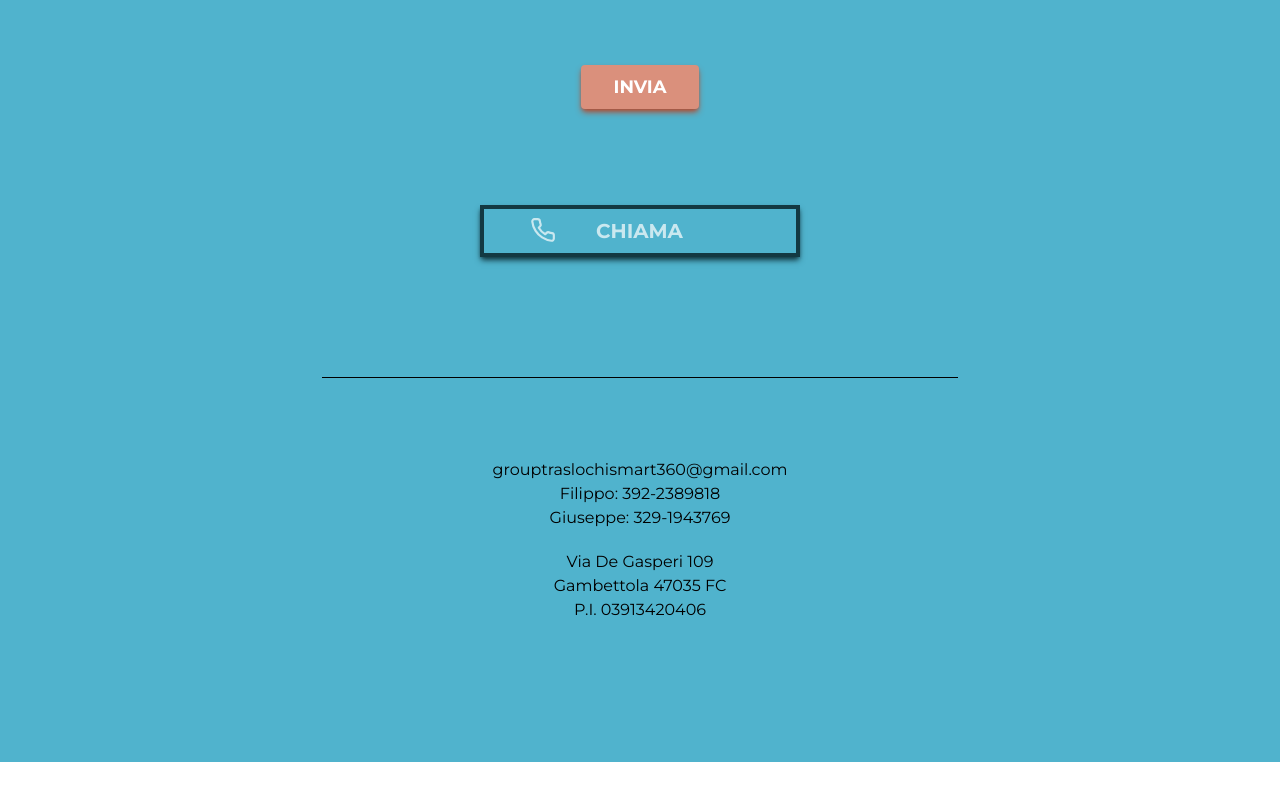
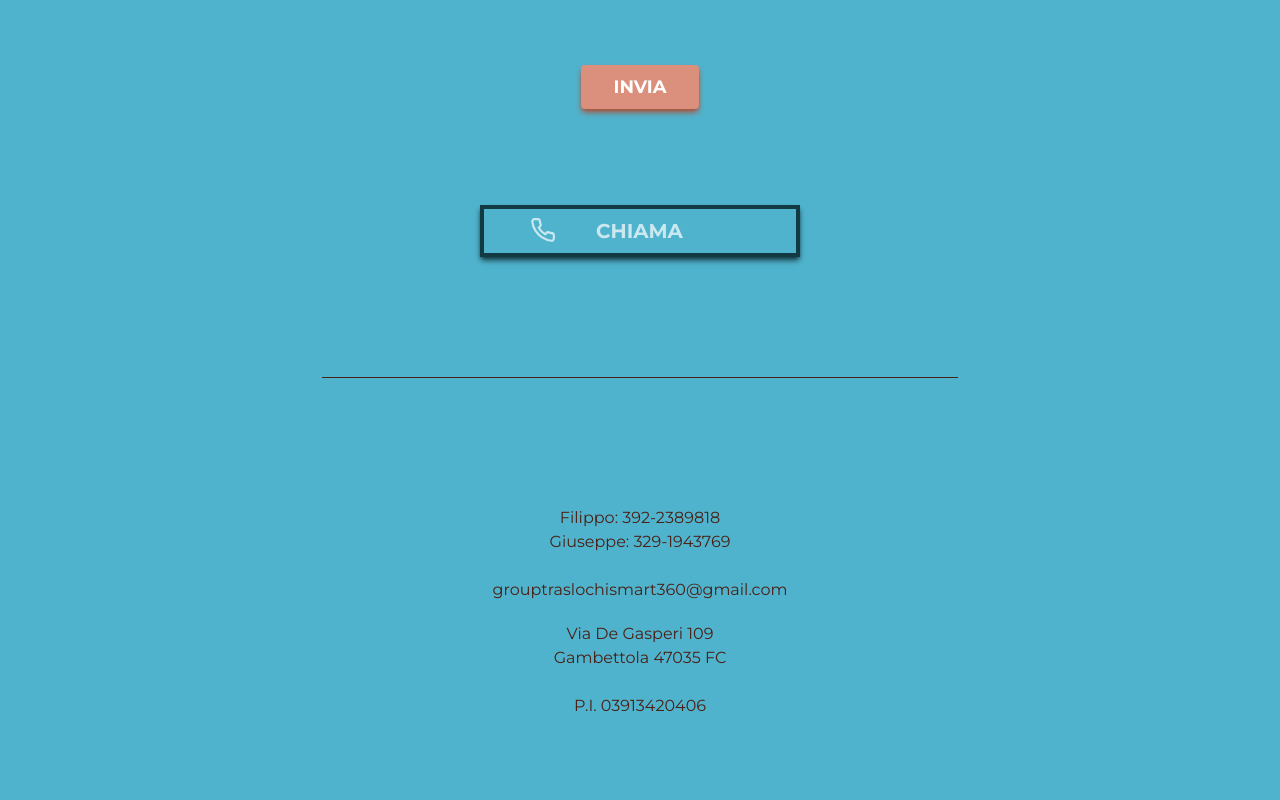
Before and after one commit to boobaGreen/smart360, a React (Vite) app: page / in a window 1280 px wide. Shown: the part 4074-4874 px from the top of the page. Before the commit the page ends 4836 px from the top, so only its background shows below. Built offline with nearby package versions, Linux system fonts and the light colour scheme; what tailwindcss-brand-colors, tailwindcss-debug-screens would draw is missing.

Commit message:
inizio seo 3

```diff
--- a/src/FormFooter.tsx
+++ b/src/FormFooter.tsx
@@ -190,16 +190,16 @@ export default function Form() {
                   />
                 </div>
               </div>
-              <div className="p-2 w-full pt-20 border-t border-gray-200 text-center mt-28 ">
-                <a className="text-indigo-500">{email}</a>
-                <br />
+              <div className="p-2 w-full pt-20 border-t border-gray-200 text-center mt-28 text-redCesena-900">
+                <br /> <br />
                 Filippo: {tel1} <br />
-                Giuseppe: {tel2}
-                <br />
+                Giuseppe: {tel2} <br /> <br />
+                <a className="">{email}</a> <br />
                 <p className="leading-normal my-5">
                   {via} <span>{civico}</span>
                   <br />
                   {comune} {cap} {provincia}
+                  <br />
                   <br />
                   P.I. {partitaIva}
                 </p>
```
